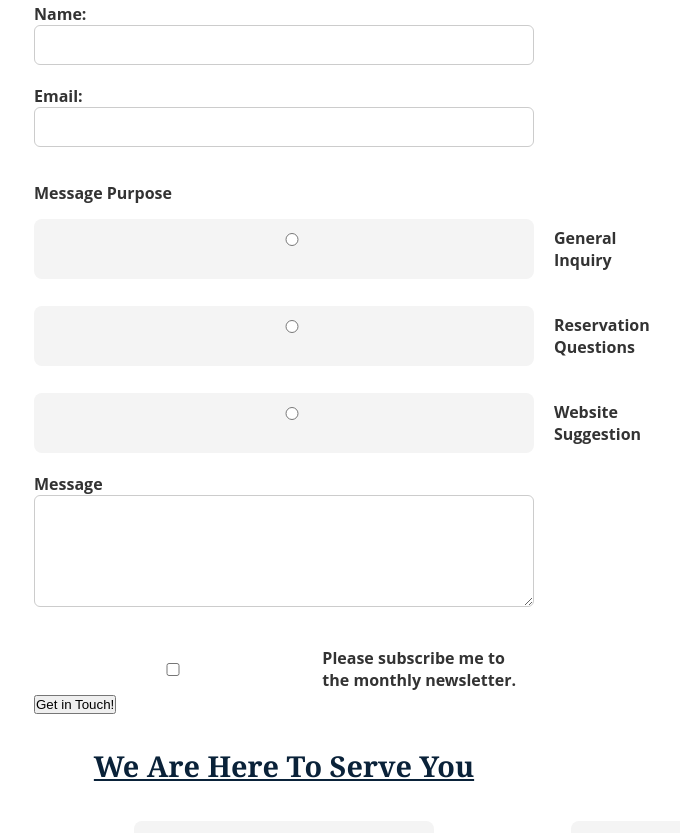
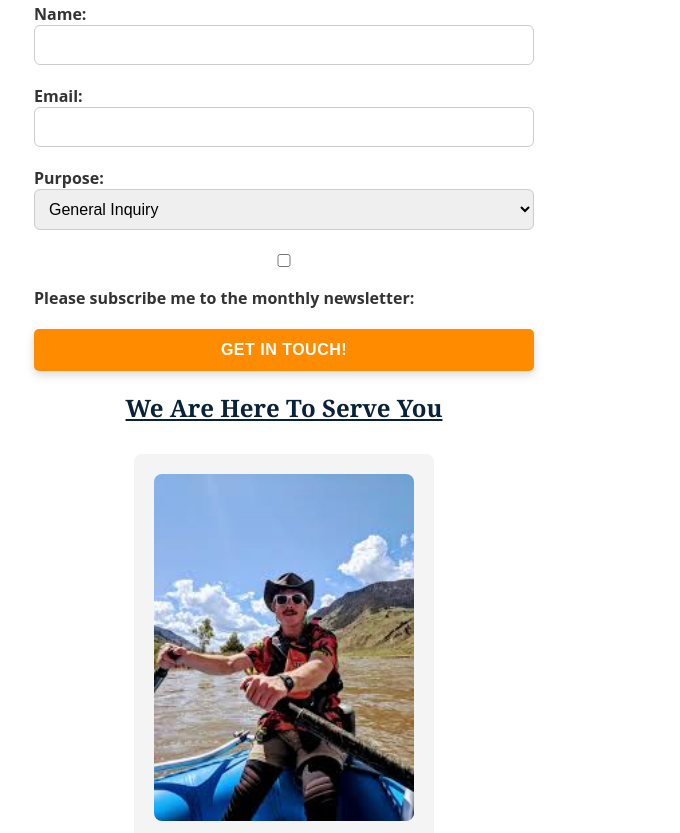
Before and after one commit to Garikai88/wdd130, a plain HTML site: page wwr/contact.html in a window 1280 px wide. Shown: the part 587-1420 px from the top of the page, without its empty margins (356-1036 px from the left). Drawn offline with Linux system fonts and the light colour scheme.

Commit message:
week 5 updates

```diff
--- a/wwr/contact.html
+++ b/wwr/contact.html
@@ -45,44 +45,24 @@
             </div>
             <div class="contact-form">
                 <h2>Get in Touch</h2>
-                <form action="#" method="post" aria-label="contact form">
+                <form action="/form-action" method="post">
                     <label for="name">Name:</label>
                     <input type="text" id="name" name="name" required>
+
                     <label for="email">Email:</label>
                     <input type="email" id="email" name="email" required>
-                    <fieldset class="purpose-section">
-                        <legend>Message Purpose</legend>
 
-                        <label class="option-box">
-                            <input type="radio" name="purpose" value="general" required>
-                            <span>General Inquiry</span>
-                        </label>
+                    <label for="purpose">Purpose:</label>
+                    <select id="purpose" name="purpose">
+                        <option value="general">General Inquiry</option>
+                        <option value="reservation">Reservation</option>
+                    </select>
 
-                        <label class="option-box">
-                            <input type="radio" name="purpose" value="reservation">
-                            <span>Reservation Questions</span>
-                        </label>
+                    <input type="checkbox" id="subscribe" name="subscribe">
+                    <label for="subscribe">Please subscribe me to the monthly newsletter:</label>
 
-                        <label class="option-box">
-                            <input type="radio" name="purpose" value="suggestion">
-                            <span>Website Suggestion</span>
-                        </label>
-                    </fieldset>
-
-                    <label for="message">Message</label>
-                    <textarea id="message" name="message" rows="5" required></textarea>
-
-                    <label class="newsletter-label">
-                        <input type="checkbox" id="subscribe" name="subscribe">
-                        Please subscribe me to the monthly newsletter.
-                    </label>
-
-                    <button type="submit">Get in Touch!</button>
+                    <button type="submit" class="submit-button">Get In Touch!</button>
                 </form>
-            </div>
-        </section>
-
-
 
                 <section class="teams">
                     <h2>We Are Here To Serve You</h2>
--- a/wwr/styles/rafting.css
+++ b/wwr/styles/rafting.css
@@ -394,7 +394,7 @@ textarea {
   width: 100%;
   transition: background-color 0.3s ease, transform 0.2s ease;
   box-shadow: 0 4px 10px rgba(0, 0, 0, 0.15);
-  text-decoration: uppercase;
+  text-transform: uppercase;
   letter-spacing: 0.5px;
 }
 
```
Lines whose indentation alone changed are shown as unchanged.
